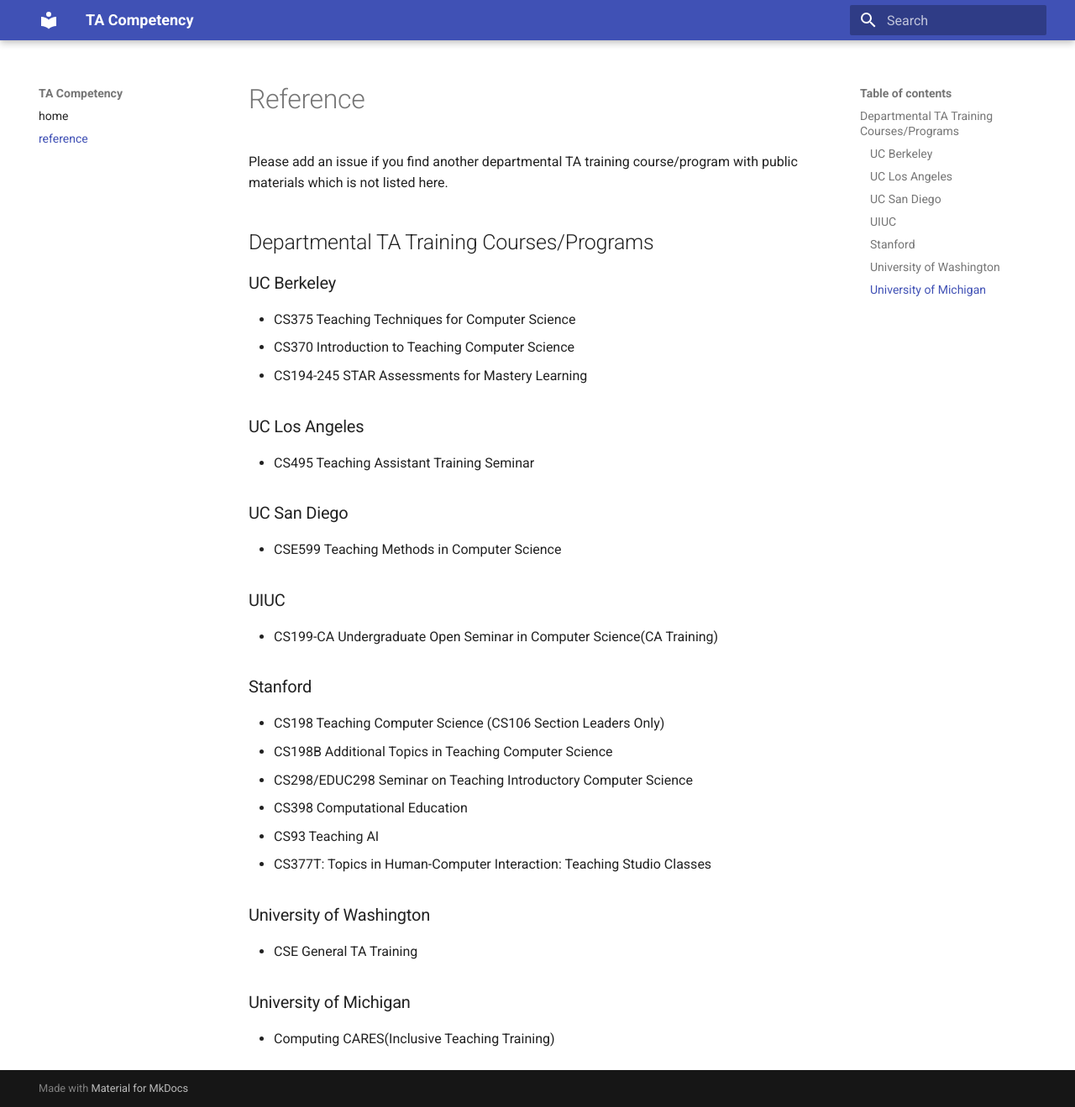
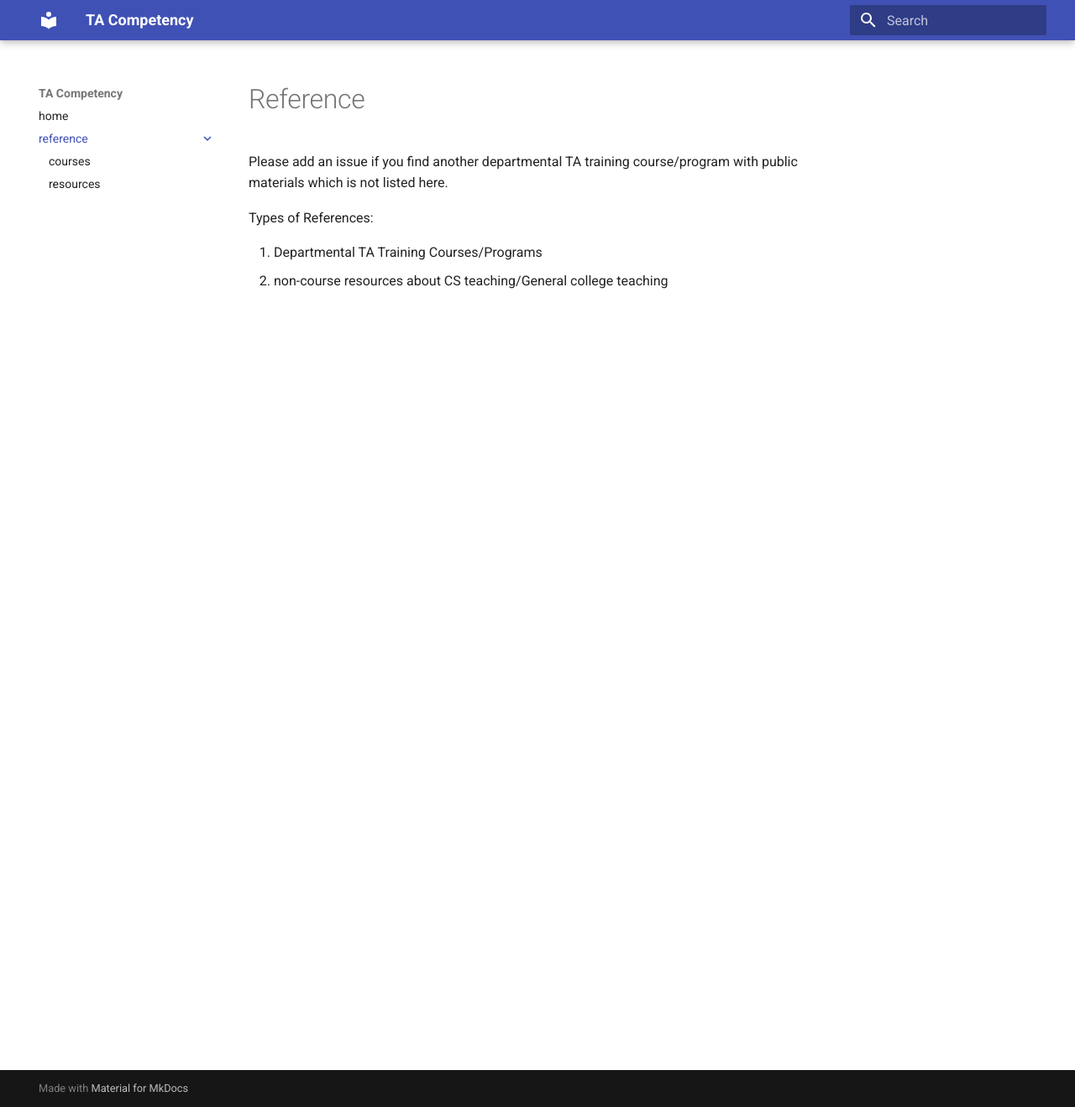
Before and after one commit to THUCSTAC/TAC, an MkDocs documentation site: the page built from docs/reference/index.md, in a window 1280 px wide and 1319 px high. Shown: the whole window at 84% size. Built offline with MkDocs 1.6.1 and Material for MkDocs 9.7.7, drawn with Linux system fonts in a browser that asks for light colours.

Commit message:
update references

```diff
--- a/docs/reference/index.md
+++ b/docs/reference/index.md
@@ -2,39 +2,7 @@
 
 Please add an issue if you find another departmental TA training course/program with public materials which is not listed here.
 
-## Departmental TA Training Courses/Programs
+Types of References:
 
-### UC Berkeley
-
-- CS375 Teaching Techniques for Computer Science
-- CS370 Introduction to Teaching Computer Science
-- CS194-245 STAR Assessments for Mastery Learning
-
-### UC Los Angeles
-
-- CS495 Teaching Assistant Training Seminar
-
-### UC San Diego
-
-- CSE599 Teaching Methods in Computer Science
-
-### UIUC
-
-- CS199-CA Undergraduate Open Seminar in Computer Science(CA Training)
-
-### Stanford
-
-- CS198 Teaching Computer Science (CS106 Section Leaders Only)
-- CS198B Additional Topics in Teaching Computer Science
-- CS298/EDUC298 Seminar on Teaching Introductory Computer Science
-- CS398 Computational Education
-- CS93 Teaching AI
-- CS377T: Topics in Human-Computer Interaction: Teaching Studio Classes
-
-### University of Washington
-
-- CSE General TA Training
-
-### University of Michigan
-
-- Computing CARES(Inclusive Teaching Training)
+1. Departmental TA Training Courses/Programs
+2. non-course resources about CS teaching/General college teaching
--- a/mkdocs.yml
+++ b/mkdocs.yml
@@ -14,6 +14,8 @@ nav:
    - index.md
  - reference:
    - reference/index.md
+   - courses: reference/courses.md
+   - resources: reference/resources.md
 
 markdown_extensions:
   - admonition
```
Also changed, not shown: docs/reference/courses.md (added, +36 -0 lines), docs/reference/resources.md (added, +37 -0 lines).
